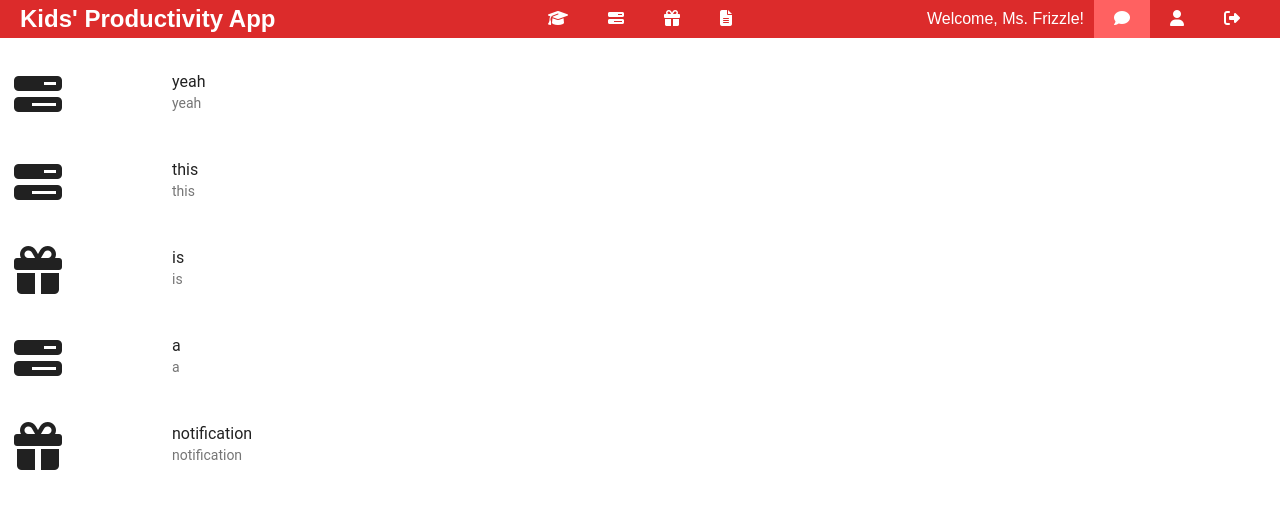
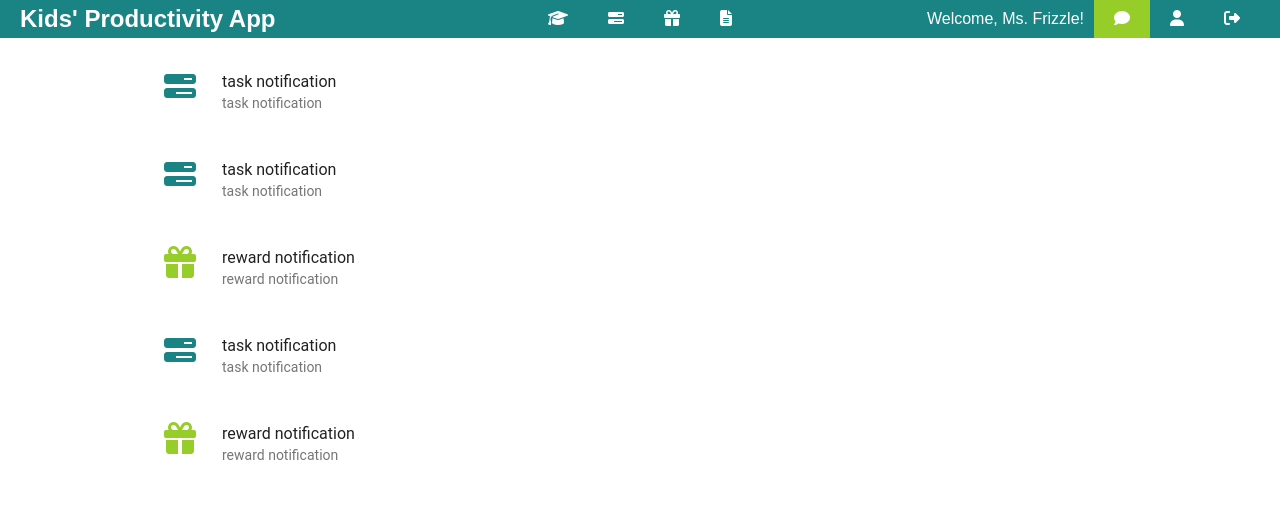
Before and after one commit to svbarker/project_bluejay, a React (Create React App) app in the folder client/: page /notifications in a window 1280 px wide. Shown: the top 508 px of the page. Built offline with nearby package versions, Linux system fonts and the light colour scheme; no server answers.

Commit message:
notifications styling and color changes

```diff
--- a/client/src/components/DashboardMenu.js
+++ b/client/src/components/DashboardMenu.js
@@ -8,7 +8,7 @@ import Paper from "material-ui/Paper";
 
 const DashboardMenu = () => {
   return (
-    <Paper style={{ backgroundColor: "#ff6161" }} className="dashboard-menu">
+    <Paper className="dashboard-menu">
       <Link to="/students">
         <Paper id="dashboard-menu-item1" className="dashboard-menu-item">
           <div className="dashboard-menu-grid">
--- a/client/src/components/Notifications.js
+++ b/client/src/components/Notifications.js
@@ -3,10 +3,21 @@ import { List, ListItem } from "material-ui/List";
 import FontIcon from "material-ui/FontIcon";
 import { red500, yellow500, blue500 } from "material-ui/styles/colors";
 
-const iconStyles = { marginLeft: "-100px" };
+const iconStyles = { marginLeft: "0", color: "#507c0c" };
 
-const taskIcon = "fa fa-tasks";
-const rewardIcon = "fa fa-gift";
+const icon = n => {
+  return (
+    <i
+      style={{
+        ...iconStyles,
+        color: n.event.kind === "task" ? "#1A8484 " : "#96CD28"
+      }}
+      className={`${n.event.kind === "task"
+        ? "fa fa-tasks"
+        : "fa fa-gift"} fa-2x`}
+    />
+  );
+};
 
 const Notifications = ({ notifications, takeToEvent }) => {
   return (
@@ -17,18 +28,11 @@ const Notifications = ({ notifications, takeToEvent }) => {
             key={n.message}
             primaryText={n.message}
             secondaryText={n.message}
-            hoverColor={"red"}
+            hoverColor={"lightgrey"}
             secondaryTextLines={2}
             onClick={takeToEvent(n.event.kind, n.event.id)}
-            leftIcon={
-              <i
-                style={iconStyles}
-                className={`${n.event.kind === "task"
-                  ? taskIcon
-                  : rewardIcon} fa-3x`}
-              />
-            }
-            style={{ marginLeft: "100px" }}
+            leftIcon={icon(n)}
+            style={{ marginLeft: "150px", marginRight: "150px" }}
           />
         );
       })}
--- a/client/src/containers/NotificationsContainer.js
+++ b/client/src/containers/NotificationsContainer.js
@@ -32,11 +32,11 @@ class NotificationsContainer extends React.Component {
 const mapStateToProps = state => {
   return {
     notifications: [
-      { message: "yeah", event: { kind: "task", id: 1 } },
-      { message: "this", event: { kind: "task", id: 1 } },
-      { message: "is", event: { kind: "reward", id: 1 } },
-      { message: "a", event: { kind: "task", id: 1 } },
-      { message: "notification", event: { kind: "reward", id: 1 } }
+      { message: "task notification", event: { kind: "task", id: 1 } },
+      { message: "task notification", event: { kind: "task", id: 1 } },
+      { message: "reward notification", event: { kind: "reward", id: 1 } },
+      { message: "task notification", event: { kind: "task", id: 1 } },
+      { message: "reward notification", event: { kind: "reward", id: 1 } }
     ]
   };
 };
--- a/client/src/index.css
+++ b/client/src/index.css
@@ -18,7 +18,7 @@ i {
   display: grid;
   top: 0;
   width: 100%;
-	background-color: #dc2b2b;
+  background-color: #1a8484;
   grid-template-columns: 1.5fr 1fr 1.5fr;
   align-items: center;
   padding: 0;
@@ -30,7 +30,7 @@ i {
 }
 
 .navbar a li:hover {
-	background-color: #ff6161;
+  background-color: #96cd28;
 }
 
 .navbar h1 {
@@ -64,7 +64,7 @@ i {
 }
 
 .active li {
-	background-color: #ff6161;
+  background-color: #96cd28;
 }
 
 .avatar {
--- a/client/src/styles/DashboardMenu.css
+++ b/client/src/styles/DashboardMenu.css
@@ -36,32 +36,32 @@
   grid-column-end: 2;
   grid-row-start: 1;
   grid-row-end: 1;
-  border-color: #82000d;
-  color: #82000d; /*dont think this taking affect*/
+  border-color: #dc2b2b;
+  color: #dc2b2b; /*dont think this taking affect*/
 }
 #dashboard-menu-item1 i {
-  color: #82000d; /*dont think this taking affect*/
+  color: #dc2b2b; /*dont think this taking affect*/
 }
 #dashboard-menu-item2 {
   grid-column-start: 2;
   grid-column-end: 3;
   grid-row-start: 1;
   grid-row-end: 1;
-  border-color: #0d4948;
-  color: #0d4948; /*dont think this taking affect*/
+  border-color: #1a8484;
+  color: #1a8484; /*dont think this taking affect*/
 }
 #dashboard-menu-item2 i {
-  color: #0d4948; /*dont think this taking affect*/
+  color: #1a8484; /*dont think this taking affect*/
 }
 #dashboard-menu-item3 {
   grid-column-start: 3;
   grid-column-end: 3;
   grid-row-start: 1;
   grid-row-end: 1;
-  border-color: #507c0c;
-  color: #507c0c; /*dont think this taking affect*/
+  border-color: #96cd28;
+  color: #96cd28; /*dont think this taking affect*/
 }
 #dashboard-menu-item3 i {
-  color: #507c0c; /*dont think this taking affect*/
+  color: #96cd28; /*dont think this taking affect*/
 }
 /* DASHBOARD STYLES */
```
Lines whose indentation alone changed are shown as unchanged.
